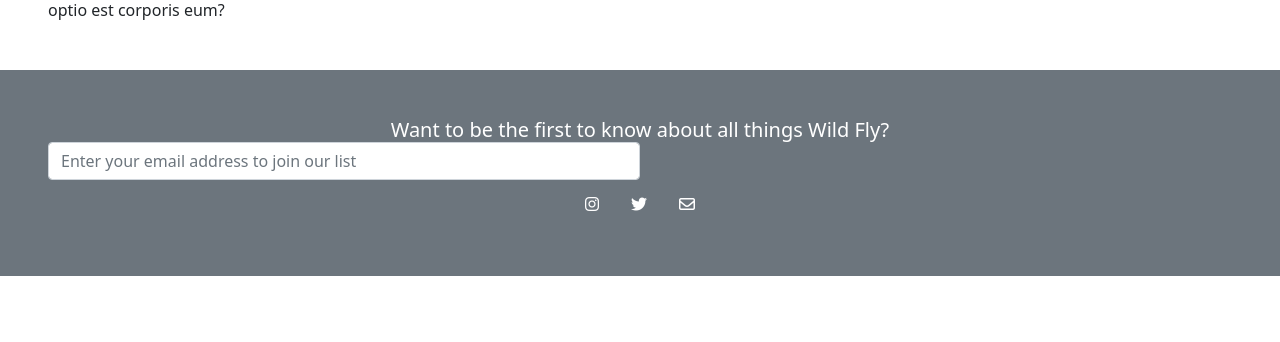
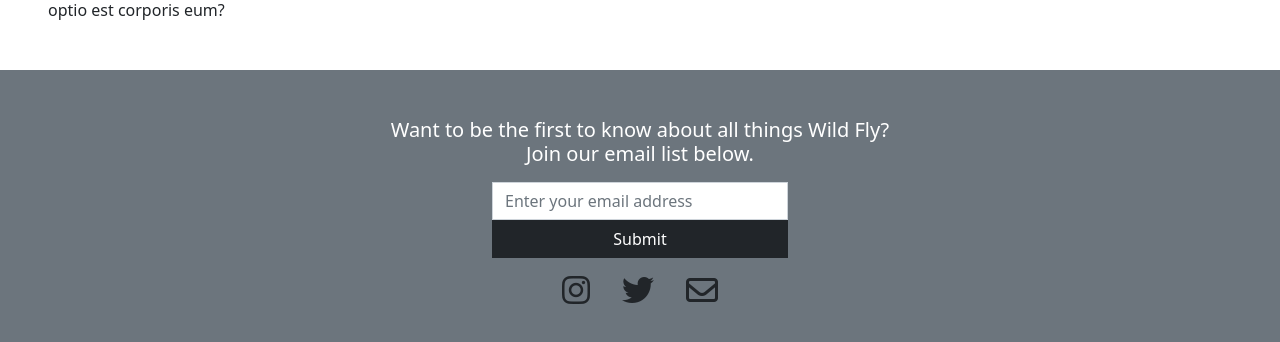
Before and after one commit to puginator/wildfly-site, a React (Create React App) app: page / in a window 1280 px wide. Shown: the part 928-1270 px from the top of the page. Before the commit the page ends 1204 px from the top, so only its background shows below. Built offline with nearby package versions, Linux system fonts and the light colour scheme.

Commit message:
cleaned up footer styling

```diff
--- a/src/App.css
+++ b/src/App.css
@@ -1,6 +1,10 @@
 .hero-image {
   max-height: 500px;
   object-fit: cover;
+}
+
+.btn-submit {
+  position: relative;
 }
 
 .App-logo {
--- a/src/components/footer.jsx
+++ b/src/components/footer.jsx
@@ -2,15 +2,17 @@
 
 export default function Footer() {
     return (
-        <footer className="container-fluid bg-secondary text-center text-white p-5">
-            <div >
+        <footer className="container-fluid bg-secondary text-center text-white p-5 justify-content-md-center">
+            <form className="">
                 <h5 className="mb-0">Want to be the first to know about all things Wild Fly?</h5>
-                <input type="text" className="form-control w-50" placeholder="Enter your email address to join our list" />
-            </div>
+                <h5 className="mb-3">Join our email list below.</h5>
+                <input type="email" className="form-control w-25 m-auto rounded-0" placeholder="Enter your email address" />
+                <button className="btn btn-dark w-25 rounded-0">Submit</button>
+            </form>
             <div>
-                <i class="fa-brands fa-instagram p-3"></i>
-                <i class="fa-brands fa-twitter p-3"></i>
-                <i class="fa-regular fa-envelope p-3"></i>
+                <i className="fa-brands fa-instagram p-3 fa-2x text-dark"></i>
+                <i className="fa-brands fa-twitter p-3 fa-2x text-dark"></i>
+                <i className="fa-regular fa-envelope p-3 fa-2x text-dark"></i>
             </div>
         </footer>
     )
```
